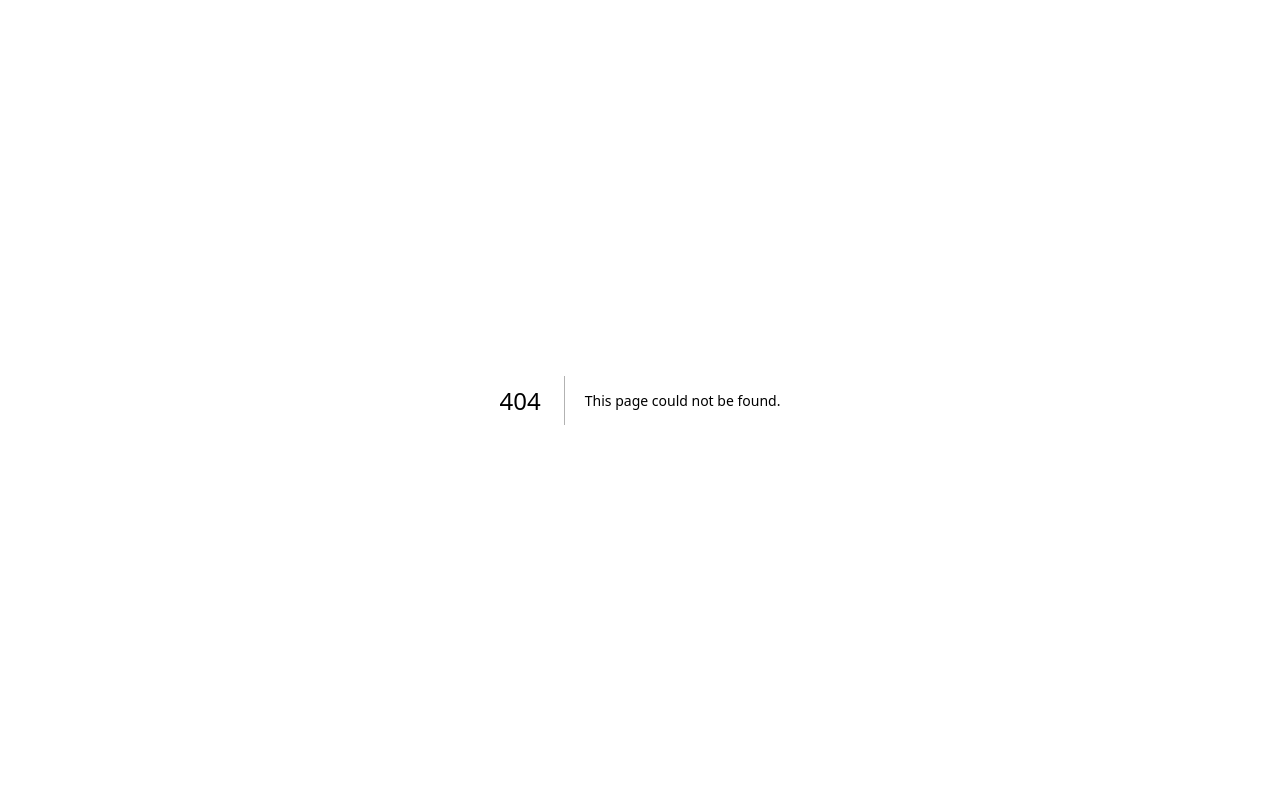
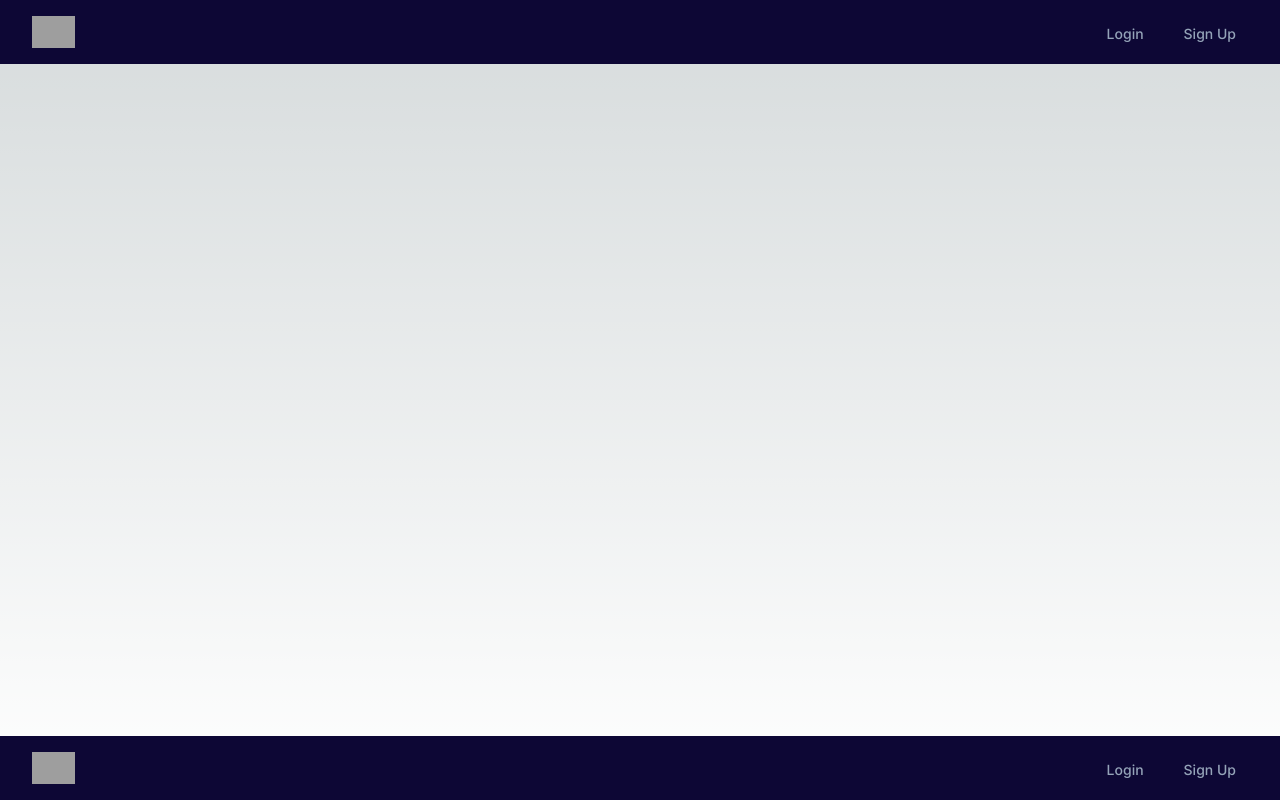
Before and after one commit to isadhwani/Robinhood_Copy_Trader, a Next.js app in the folder frontend/echo/: page /testNav in a window 1280 px wide. Before the commit this address had no page. Built offline with nearby package versions, Linux system fonts and the light colour scheme; grey boxes are pictures that could not be loaded.

Commit message:
?????????

```diff
--- a/frontend/echo/src/app/login/page.tsx
+++ b/frontend/echo/src/app/login/page.tsx
@@ -1,6 +1,4 @@
 // Login Page
-
-'use client';
 
 import { Disclosure, DisclosureButton, DisclosurePanel, Menu, MenuButton, MenuItem, MenuItems } from '@headlessui/react'
 import { Bars3Icon, BellIcon, XMarkIcon } from '@heroicons/react/24/outline'
--- /dev/null
+++ b/frontend/echo/src/app/testNav/page.tsx
@@ -0,0 +1,98 @@
+// EDIT THIS PAGE, Home Page
+
+'use client'
+
+import Image from "next/image";
+import { Disclosure, DisclosureButton, DisclosurePanel, Menu, MenuButton, MenuItem, MenuItems } from '@headlessui/react'
+import { Bars3Icon, BellIcon, XMarkIcon } from '@heroicons/react/24/outline'
+import Link from "next/link";
+import Navigation from '@/components/navigation';
+
+{ /* Navigation Tabs */ }
+const navigation = [
+  { name: 'Login', href: '/login', current: false },
+  { name: 'Sign Up', href: '/signin', current: false },
+]
+
+function classNames(...classes) {
+    return classes.filter(Boolean).join(' ');
+  }
+
+export default function Home() {
+  return (
+    <main className="flex min-h-screen flex-col justify-between">
+
+      {/* Navigation */}
+      <Navigation currentPath={navigation}/>
+
+      {/* Body - items-center TODO: MAKE IMAGE BACKGROUND AND BLUR */ }
+        <Disclosure as="nav" className="bg-dark-theme">
+        <div className="mx-auto max-w-7xl px-2 sm:px-6 lg:px-8">
+            <div className="relative flex h-16 items-center justify-between">
+                <div className="absolute inset-y-0 left-0 flex items-center sm:hidden">
+                {/* Mobile menu button*/}
+                <DisclosureButton className="group relative inline-flex items-center justify-center rounded-md p-2 text-slate-400 hover:bg-slate-700 hover:text-white focus:outline-none focus:ring-2 focus:ring-inset focus:ring-white">
+                    <span className="absolute -inset-0.5" />
+                    <span className="sr-only">Open main menu</span>
+                    <Bars3Icon aria-hidden="true" className="block h-6 w-6 group-data-[open]:hidden" />
+                    <XMarkIcon aria-hidden="true" className="hidden h-6 w-6 group-data-[open]:block" />
+                </DisclosureButton>
+                </div>
+
+                <div className="flex flex-1 items-center justify-center sm:items-stretch sm:justify-start">
+                { /* logo */ }
+                <div className="flex flex-shrink-0 items-center">
+                    <Link href="/">
+                    <img
+                        alt="ECHO"
+                        src="https://cdn.discordapp.com/attachments/907803366908903464/1263650447961493534/ECHOLOGO_proto_A.png?ex=669b01b0&is=6699b030&hm=b5757ab689eaa06372ecb95a90ab87e69648fd6bcab4a7475fcd2633e67ea31a&"
+                        className="h-8 w-auto"
+                        />
+                    </Link>
+                </div>
+
+                { /* for larger display */ }
+                <div className="hidden sm:ml-6 sm:block">
+                    <div className="absolute right-0 flex space-x-4">
+                    {navigation.map((item) => (
+                        <a
+                        key={item.name}
+                        href={item.href}
+                        aria-current={item.current ? 'page' : undefined}
+                        className={classNames(
+                            item.current ? 'bg-slate-700 text-slate-200' : 'text-slate-400 hover:bg-slate-400 hover:text-dark-theme',
+                            'rounded-md px-3 py-2 text-sm font-medium',
+                        )}
+                        >
+                        {item.name}
+                        </a>
+                    ))}
+                    </div>
+                </div>
+                </div>
+            </div>
+            </div>
+
+            { /* for mobile display */ }
+            <DisclosurePanel className="sm:hidden">
+            <div className="space-y-1 px-2 pb-3 pt-2">
+                {navigation.map((item) => (
+                <DisclosureButton
+                    key={item.name}
+                    as="a"
+                    href={item.href}
+                    aria-current={item.current ? 'page' : undefined}
+                    className={classNames(
+                    item.current ? 'bg-slate-700 text-slate-200' : 'text-slate-400 hover:bg-slate-400 hover:text-dark-theme',
+                    'block rounded-md px-3 py-2 text-base font-medium',
+                    )}
+                >
+                    {item.name}
+                </DisclosureButton>
+                ))}
+            </div>
+            </DisclosurePanel>
+        </Disclosure>
+    </main>
+  );
+}
```
